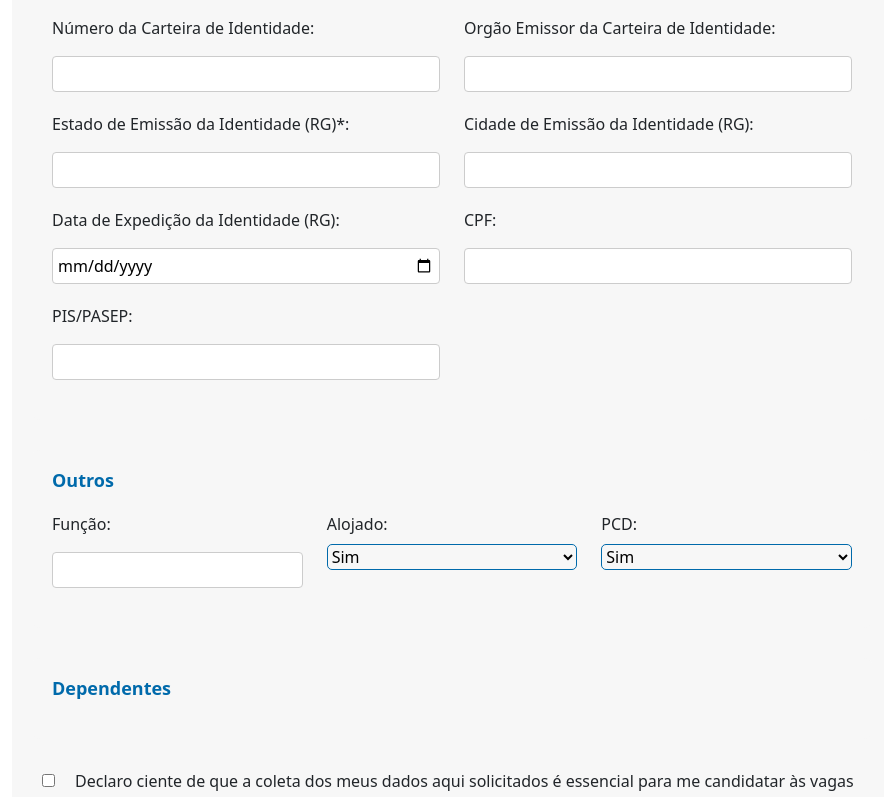
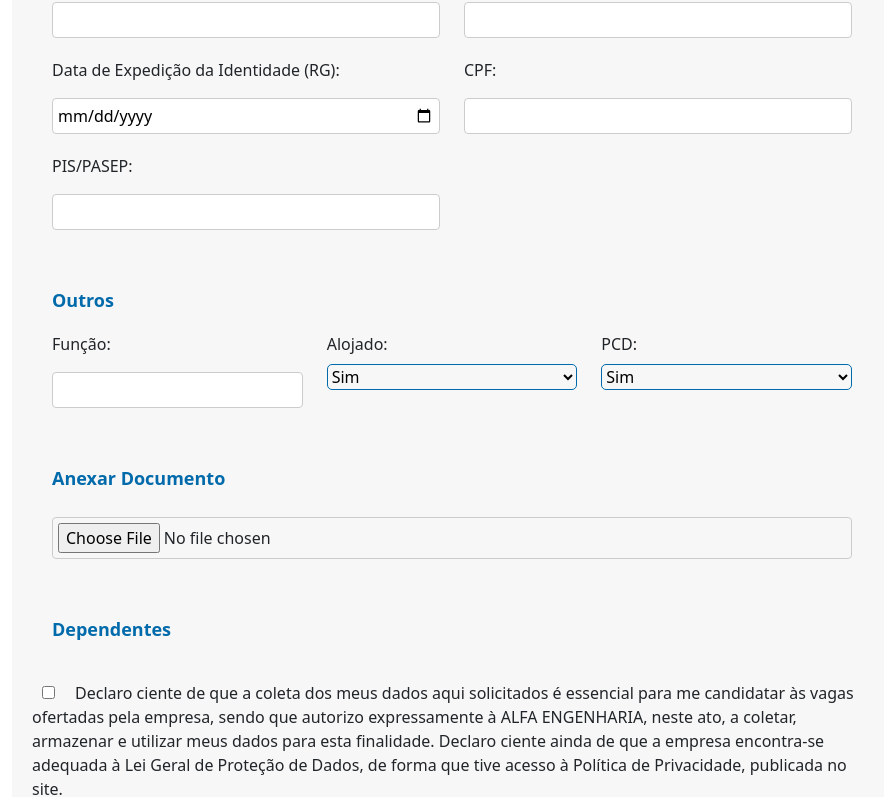
Before and after one commit to GustavGomes/AlfaCoreDumped2023, a React (Vite) app in the folder frontend/: page /candidatos in a window 1280 px wide. Shown: the part 1997-2794 px from the top of the page, without its empty margins (188-1072 px from the left). Built offline with nearby package versions, Linux system fonts and the light colour scheme.

Commit message:
teste form

```diff
--- a/frontend/src/components/FormCandidatos/FormCandidatos.jsx
+++ b/frontend/src/components/FormCandidatos/FormCandidatos.jsx
@@ -1,5 +1,6 @@
 import React, { useState } from "react";
 import "./formCandidatos.css"
+import axios from 'axios';
 import { FormCheck } from "react-bootstrap";
 const PersonForm = () => {
     const [person, setPerson] = useState({
@@ -40,6 +41,8 @@ const PersonForm = () => {
         function: "",
         lodged: "",
         pcd: "",
+        cnh_file: "",
+        has_friend_familiar: "",
     });
 
 
@@ -48,6 +51,10 @@ const PersonForm = () => {
         const { name, value } = e.target;
         setPerson((prevPerson) => ({ ...prevPerson, [name]: value }));
     };
+
+    function handleFileChange(e) {
+        setFile(e.target.files[0])
+    }
 
     const [consentChecked, setConsentChecked] = useState(false);
 
@@ -75,6 +82,18 @@ const PersonForm = () => {
                 })
                 .catch((error) => {
                     console.error("Erro ao enviar os dados:", error);
+                });
+            const url = 'http://192.168.5.184:5066/api/uploadFile';
+            const formData = new FormData();
+            formData.append('file', file);
+            formData.append('fileName', file.name);
+            const config = {
+                headers: {
+                    'content-type': 'multipart/form-data',
+                },
+            };
+            axios.post(url, formData, config).then((response) => {
+                console.log(response.data);
             });
         } else {
             console.error('O consentimento é obrigatório!');
@@ -599,6 +618,15 @@ const PersonForm = () => {
                 </div>
 
                 <div className="form--secao">
+                    <h3 className="form--titulo">Anexar Documento</h3>
+                    <div className="row">
+                        <div className="form-group col-12">
+                            <input type="file" accept=".pdf" className="input--form" onChange={handleFileChange} />
+                        </div>
+                    </div>
+                </div>
+
+                <div className="form--secao">
                     <h3 className="form--titulo">Dependentes</h3>
                 </div>
 
--- a/frontend/src/components/FormCandidatos/formCandidatos.css
+++ b/frontend/src/components/FormCandidatos/formCandidatos.css
@@ -1,8 +1,8 @@
 .form--secao {
-    margin-bottom: 30px;
     padding: 20px;
     background-color: #f7f7f7;
     border-radius: 8px;
+    margin-bottom: 0 !important;
 }
 
 .form--titulo {
```
Lines whose indentation alone changed are shown as unchanged.
